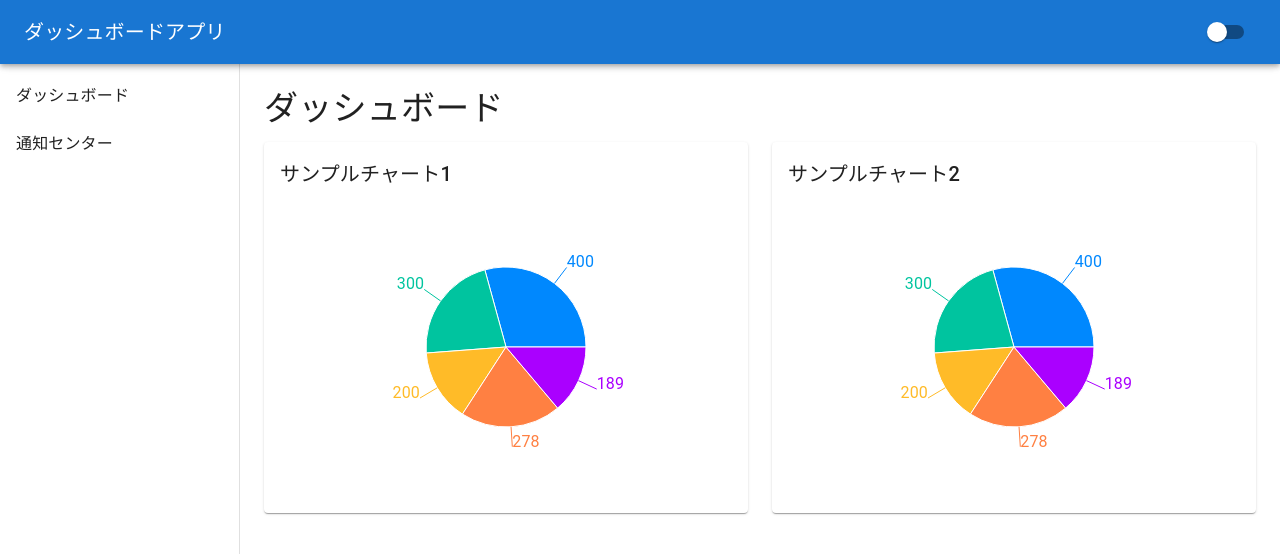
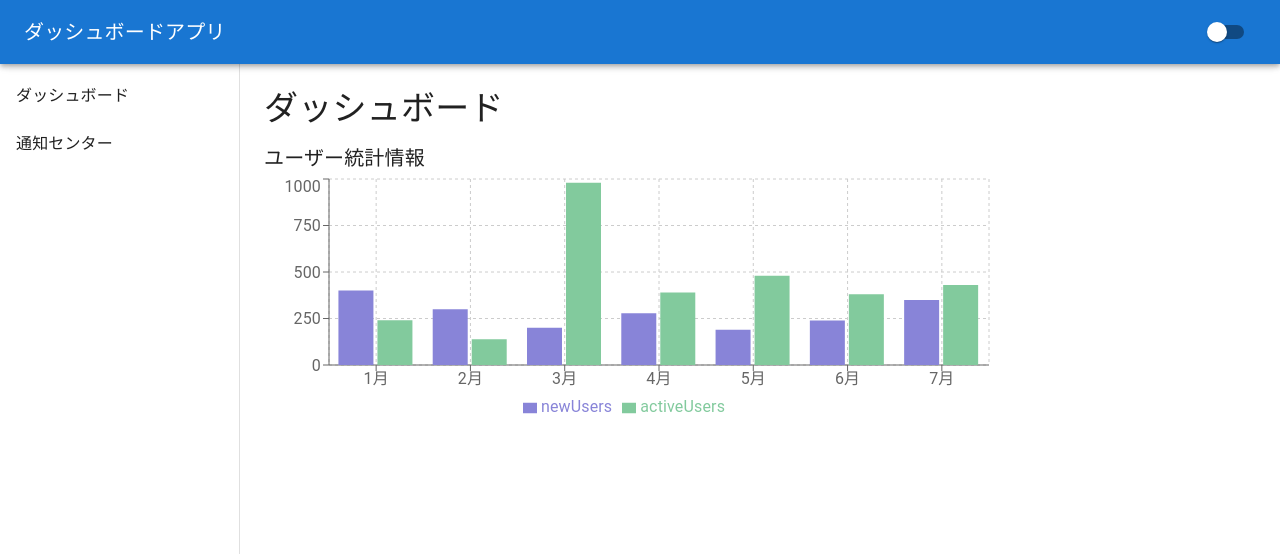
Before and after one commit to FOXHOUND-Ogasawara/dashboard-app, a React (Vite) app: page / in a window 1280 px wide. Shown: the top 554 px of the page. Built offline with nearby package versions, Linux system fonts and the light colour scheme.

Commit message:
タスク１ ユーザー統計情報の実装完了

```diff
--- /dev/null
+++ b/src/components/UserStatsChart.tsx
@@ -0,0 +1,27 @@
+import React from "react";
+import {
+  BarChart,
+  CartesianGrid,
+  XAxis,
+  YAxis,
+  Tooltip,
+  Legend,
+  Bar,
+} from "recharts";
+import { userData } from "../data/userData"; // userData をインポート
+
+const UserStatsChart = () => {
+  return (
+    <BarChart width={730} height={250} data={userData}>
+      <CartesianGrid strokeDasharray="3 3" />
+      <XAxis dataKey="month" />
+      <YAxis />
+      <Tooltip />
+      <Legend />
+      <Bar dataKey="newUsers" fill="#8884d8" /> {/* 新規ユーザー */}
+      <Bar dataKey="activeUsers" fill="#82ca9d" /> {/* アクティブユーザー */}
+    </BarChart>
+  );
+};
+
+export default UserStatsChart;
--- a/src/pages/Dashboard.tsx
+++ b/src/pages/Dashboard.tsx
@@ -1,6 +1,7 @@
-import { Grid, Paper, Typography } from '@mui/material';
-import React from 'react';
-import PlaceholderChart from '../components/PlaceholderChart';
+import { Grid, Paper, Typography } from "@mui/material";
+import React from "react";
+import PlaceholderChart from "../components/PlaceholderChart";
+import UserStatsChart from "../components/UserStatsChart";
 
 const Dashboard: React.FC = () => {
   return (
@@ -9,24 +10,22 @@ const Dashboard: React.FC = () => {
         ダッシュボード
       </Typography>
       <Grid container spacing={3}>
-        {/* サンプルチャート1 */}
+        {/* ユーザー統計情報チャート1 */}
         <Grid item xs={12} md={6}>
-          <Paper sx={{ p: 2 }}>
-            <Typography variant="h6" gutterBottom>
-              サンプルチャート1
-            </Typography>
-            <PlaceholderChart />
-          </Paper>
+          <Typography variant="h6">
+            ユーザー統計情報
+          </Typography>
+          <UserStatsChart />
         </Grid>
         {/* サンプルチャート2 */}
-        <Grid item xs={12} md={6}>
+        {/* <Grid item xs={12} md={6}>
           <Paper sx={{ p: 2 }}>
             <Typography variant="h6" gutterBottom>
               サンプルチャート2
             </Typography>
             <PlaceholderChart />
           </Paper>
-        </Grid>
+        </Grid> */}
       </Grid>
     </div>
   );
```
